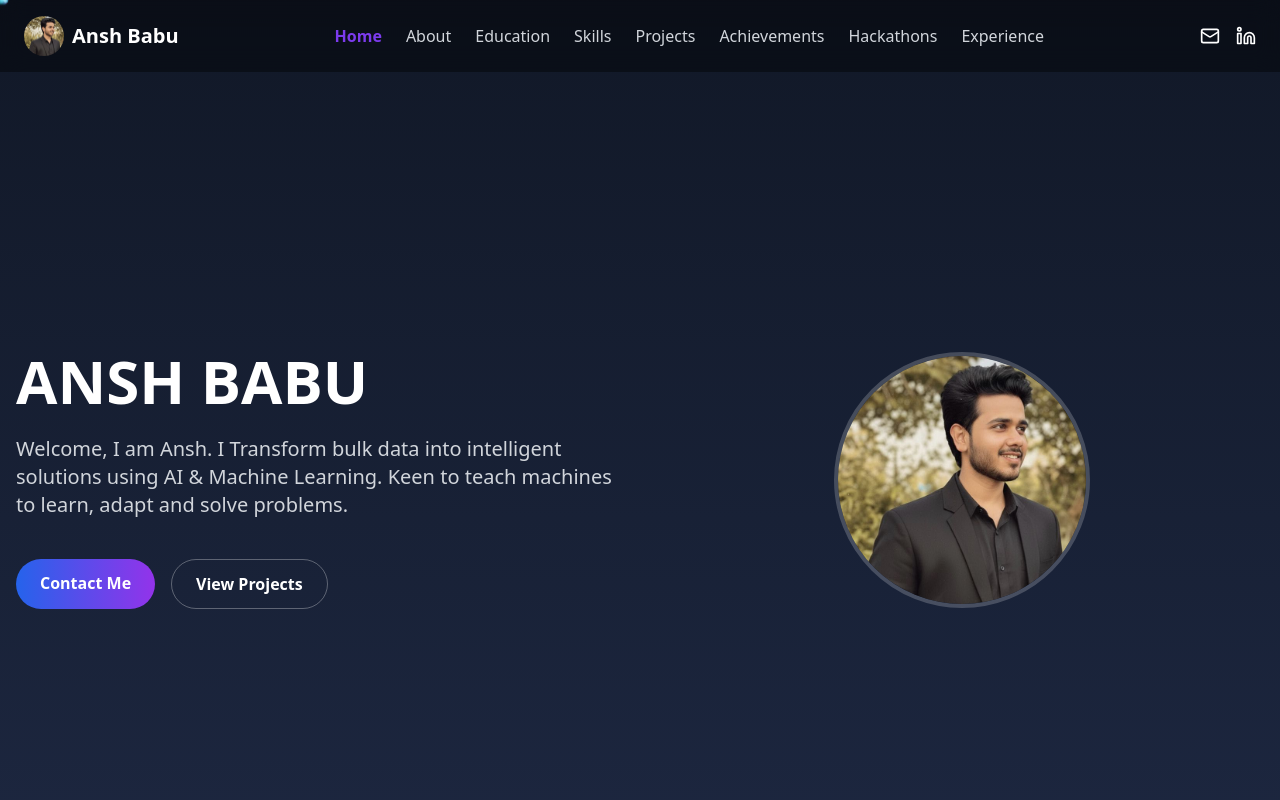
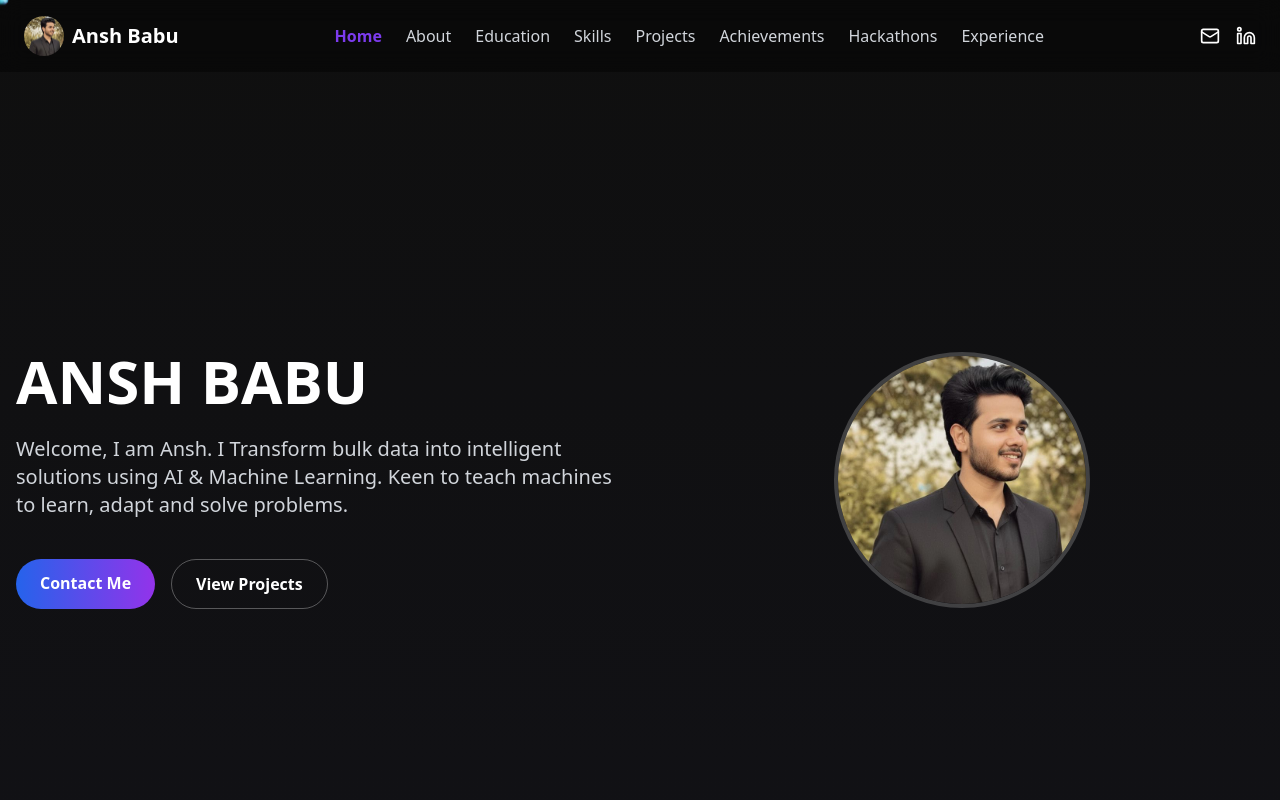
Before and after one commit to AnshBabu1603/ansh-babu-portfolio-verse, a React (Vite) app: page / in a window 1280 px wide. Shown: the top 800 px of the page. Built offline with nearby package versions, Linux system fonts and the light colour scheme.

Commit message:
Changes
Co-authored-by: AnshBabu1603 <207249489+AnshBabu1603@users.noreply.github.com>

```diff
--- a/src/pages/Index.tsx
+++ b/src/pages/Index.tsx
@@ -37,7 +37,7 @@ const Index = () => {
   };
 
   return (
-    <div className="relative bg-gradient-to-b from-gray-900 via-blue-900/80 to-gray-900 text-white min-h-screen overflow-x-hidden">
+    <div className="relative bg-gradient-to-b from-[#0f0f0f] via-[#1a1a2e] to-[#0f0f0f] text-white min-h-screen overflow-x-hidden">
       <nav className="fixed top-0 left-0 right-0 z-50 bg-black/40 backdrop-blur-md py-4 px-6">
         <div className="max-w-7xl mx-auto flex justify-between items-center">
           <div className="flex items-center gap-2">
```
